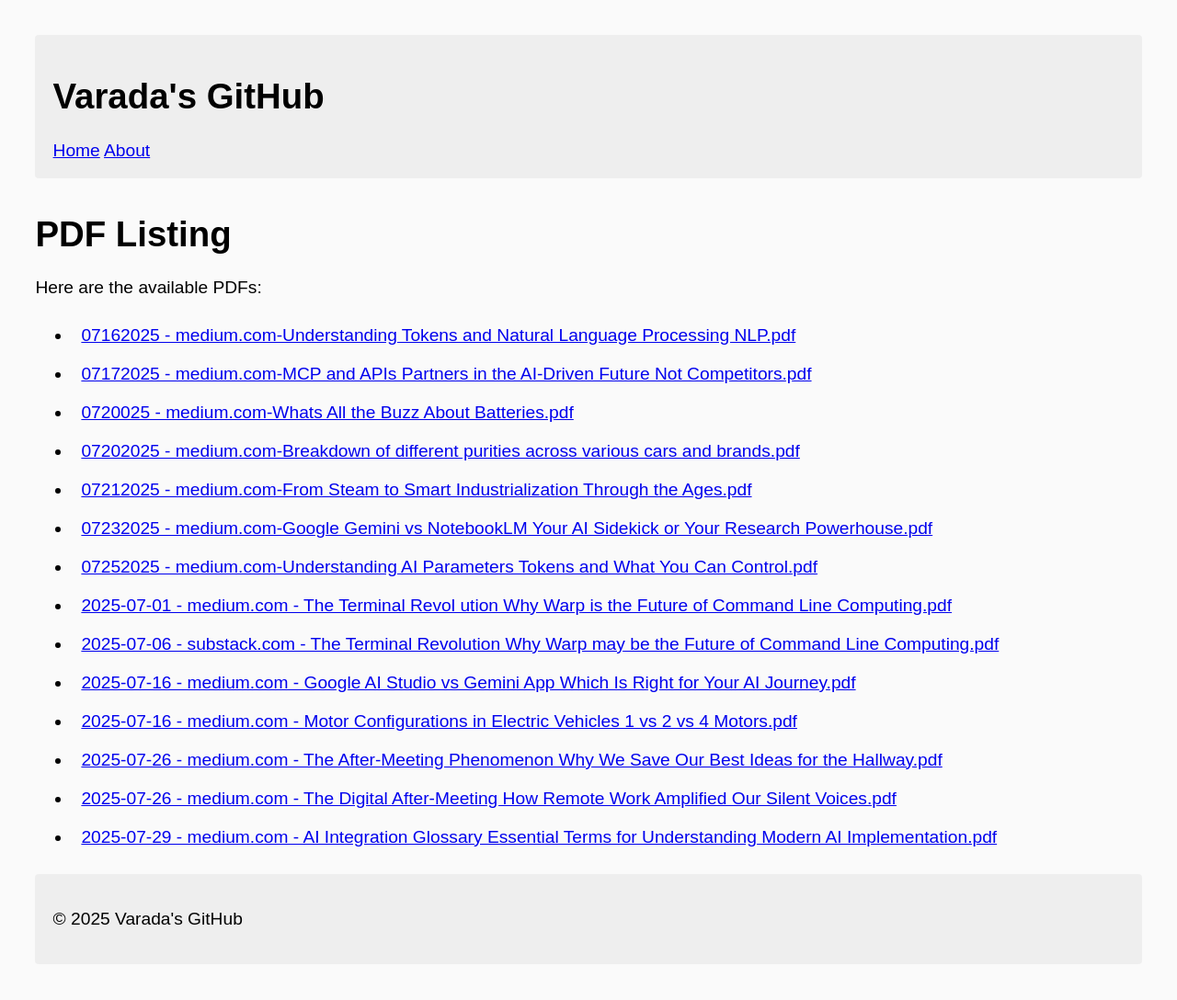
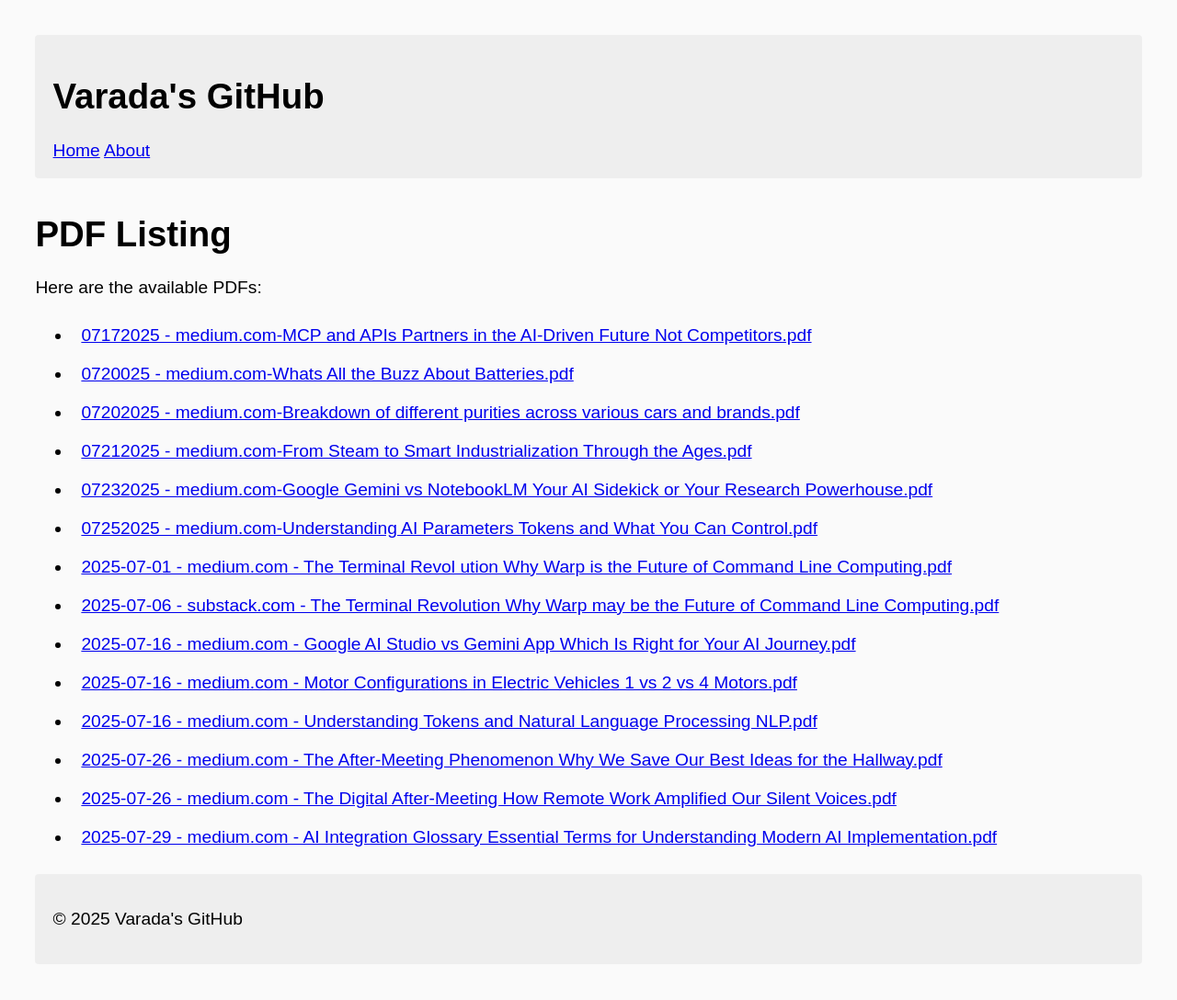
Before and after one commit to ivarada/ivarada.github.io, a Jekyll site: the page built from medium/pdf/index.md, in a window 1280 px wide. Shown: the whole page at 92% size. Built offline with Jekyll 4.4.1, drawn with Linux system fonts in a browser that asks for light colours; part of the change alters nothing that is shown.

Commit message:
Update PDF Listing

```diff
--- a/medium/pdf/index.md
+++ b/medium/pdf/index.md
@@ -7,7 +7,6 @@ title: PDF Listing
 
 Here are the available PDFs:
 
-- [07162025 - medium.com-Understanding Tokens and Natural Language Processing NLP.pdf](07162025 - medium.com-Understanding Tokens and Natural Language Processing NLP.pdf)
 - [07172025 - medium.com-MCP and APIs Partners in the AI-Driven Future Not Competitors.pdf](07172025 - medium.com-MCP and APIs Partners in the AI-Driven Future Not Competitors.pdf)
 - [0720025 - medium.com-Whats All the Buzz About Batteries.pdf](0720025 - medium.com-Whats All the Buzz About Batteries.pdf)
 - [07202025 - medium.com-Breakdown of different purities across various cars and brands.pdf](07202025 - medium.com-Breakdown of different purities across various cars and brands.pdf)
@@ -18,6 +17,7 @@ Here are the available PDFs:
 - [2025-07-06 - substack.com - The Terminal Revolution Why Warp may be the Future of Command Line Computing.pdf](2025-07-06 - substack.com - The Terminal Revolution Why Warp may be the Future of Command Line Computing.pdf)
 - [2025-07-16 - medium.com - Google AI Studio vs Gemini App Which Is Right for Your AI Journey.pdf](2025-07-16 - medium.com - Google AI Studio vs Gemini App Which Is Right for Your AI Journey.pdf)
 - [2025-07-16 - medium.com - Motor Configurations in Electric Vehicles 1 vs 2 vs 4 Motors.pdf](2025-07-16 - medium.com - Motor Configurations in Electric Vehicles 1 vs 2 vs 4 Motors.pdf)
+- [2025-07-16 - medium.com - Understanding Tokens and Natural Language Processing NLP.pdf](2025-07-16 - medium.com - Understanding Tokens and Natural Language Processing NLP.pdf)
 - [2025-07-26 - medium.com - The After-Meeting Phenomenon Why We Save Our Best Ideas for the Hallway.pdf](2025-07-26 - medium.com - The After-Meeting Phenomenon Why We Save Our Best Ideas for the Hallway.pdf)
 - [2025-07-26 - medium.com - The Digital After-Meeting How Remote Work Amplified Our Silent Voices.pdf](2025-07-26 - medium.com - The Digital After-Meeting How Remote Work Amplified Our Silent Voices.pdf)
 - [2025-07-29 - medium.com - AI Integration Glossary Essential Terms for Understanding Modern AI Implementation.pdf](2025-07-29 - medium.com - AI Integration Glossary Essential Terms for Understanding Modern AI Implementation.pdf)
```
